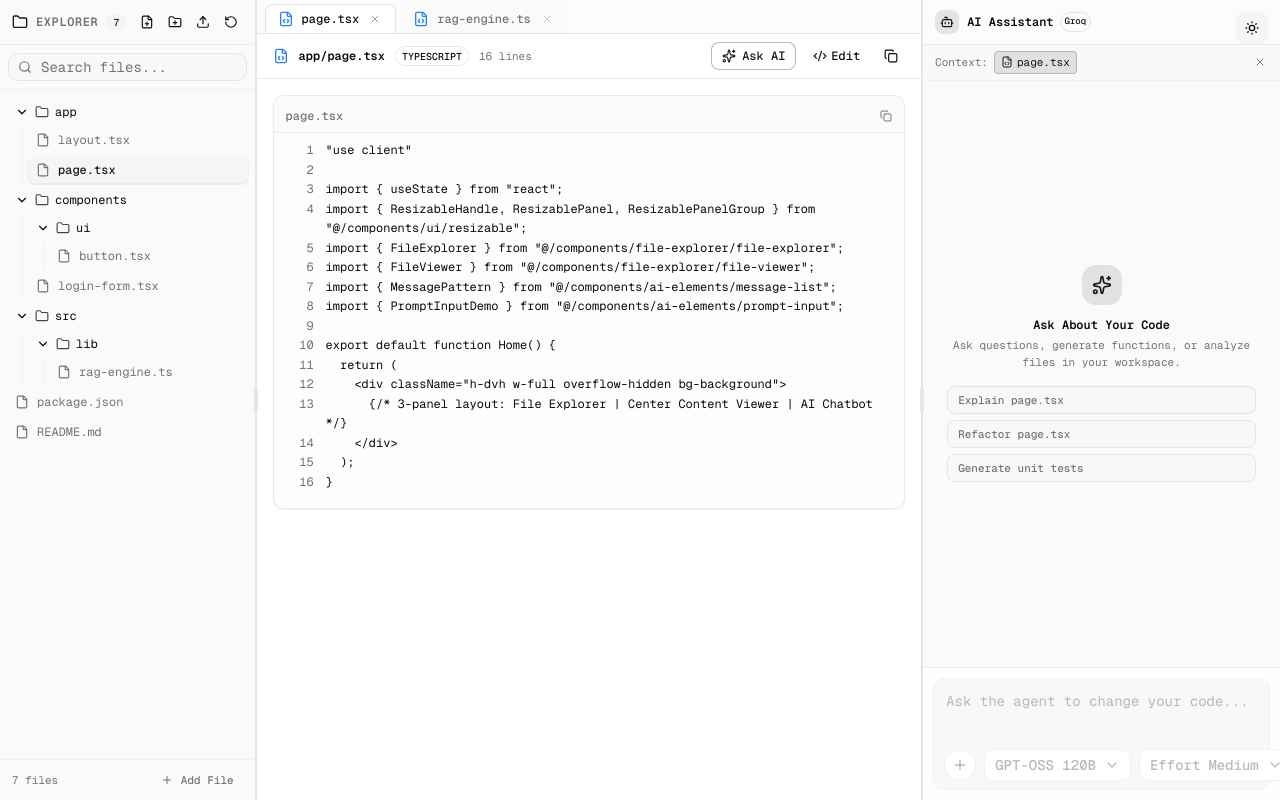
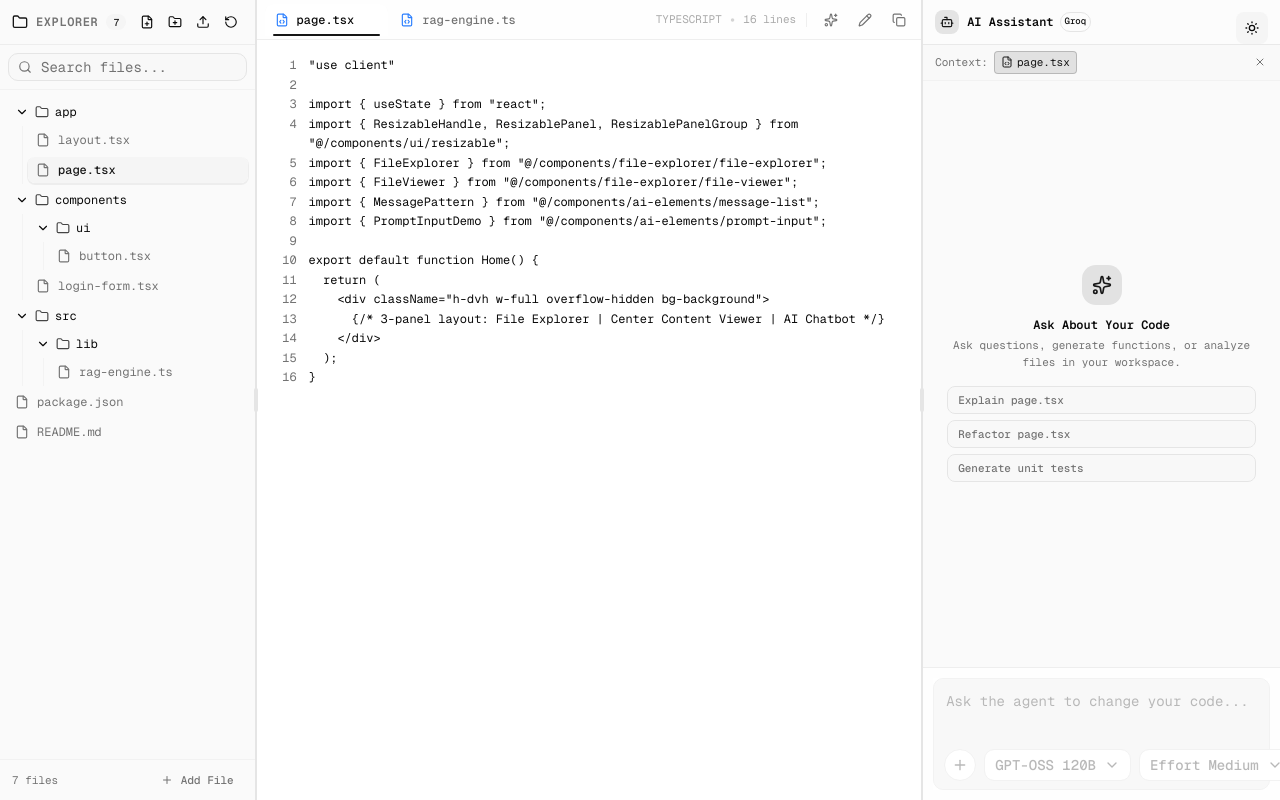
Before and after one commit to the-sukhsingh/file-rag-web, a Next.js app: page / in a window 1280 px wide. Built offline with nearby package versions, Linux system fonts and the light colour scheme.

Commit message:
refactor(file-viewer): redesign code preview to be clean, minimal, and edge-to-edge

```diff
--- a/src/components/file-explorer/file-viewer.tsx
+++ b/src/components/file-explorer/file-viewer.tsx
@@ -8,34 +8,21 @@ import {
   FileIcon,
   CopyIcon,
   CheckIcon,
-  SaveIcon,
   EyeIcon,
-  Code2Icon,
+  PencilIcon,
   XIcon,
   PlusIcon,
   SparklesIcon,
 } from "lucide-react";
 
+import { cn } from "cn";
 import { VirtualFile } from "./types";
 import { Button } from "@/components/ui/button";
-import { Badge } from "@/components/ui/badge";
 import { Textarea } from "@/components/ui/textarea";
 import { ScrollArea } from "@/components/ui/scroll-area";
 import {
-  Empty,
-  EmptyContent,
-  EmptyDescription,
-  EmptyHeader,
-  EmptyMedia,
-  EmptyTitle,
-} from "@/components/ui/empty";
-import {
   CodeBlock,
-  CodeBlockActions,
   CodeBlockContent,
-  CodeBlockCopyButton,
-  CodeBlockHeader,
-  CodeBlockTitle,
 } from "@/components/ui/code-block";
 import {
   Tooltip,
@@ -60,15 +47,15 @@ function getFileIcon(filename: string) {
     case "tsx":
     case "js":
     case "jsx":
-      return <FileCodeIcon className="size-4 text-blue-500 shrink-0" />;
+      return <FileCodeIcon className="size-3.5 text-blue-500 shrink-0" />;
     case "json":
-      return <FileJsonIcon className="size-4 text-yellow-500 shrink-0" />;
+      return <FileJsonIcon className="size-3.5 text-yellow-500 shrink-0" />;
     case "md":
     case "markdown":
     case "txt":
-      return <FileTextIcon className="size-4 text-emerald-500 shrink-0" />;
+      return <FileTextIcon className="size-3.5 text-emerald-500 shrink-0" />;
     default:
-      return <FileIcon className="size-4 text-muted-foreground shrink-0" />;
+      return <FileIcon className="size-3.5 text-muted-foreground shrink-0" />;
   }
 }
 
@@ -108,24 +95,27 @@ export function FileViewer({
 
   if (!activeFile) {
     return (
-      <div className="flex h-full w-full items-center justify-center p-8 bg-background">
-        <Empty className="max-w-md border border-dashed border-border/80 p-8 shadow-xs rounded-xl bg-card">
-          <EmptyMedia variant="icon" className="size-12 rounded-xl bg-primary/10 text-primary">
-            <FileCodeIcon className="size-6 text-primary" />
-          </EmptyMedia>
-          <EmptyHeader>
-            <EmptyTitle className="text-base font-semibold">No File Selected</EmptyTitle>
-            <EmptyDescription className="text-xs text-muted-foreground">
-              Select a file from the explorer on the left or create a new file to preview and edit its content.
-            </EmptyDescription>
-          </EmptyHeader>
-          <EmptyContent className="mt-2 flex flex-row gap-2">
-            <Button size="sm" onClick={onOpenNewFileDialog} className="gap-1.5 text-xs">
+      <div className="flex h-full w-full items-center justify-center p-8 bg-background select-none">
+        <div className="flex flex-col items-center justify-center text-center max-w-sm">
+          <div className="size-10 rounded-xl bg-muted/40 flex items-center justify-center mb-3 text-muted-foreground/60">
+            <FileCodeIcon className="size-5" />
+          </div>
+          <p className="text-sm font-medium text-foreground">No file selected</p>
+          <p className="text-xs text-muted-foreground mt-1">
+            Choose a file from the explorer on the left to preview or edit.
+          </p>
+          {onOpenNewFileDialog && (
+            <Button
+              variant="outline"
+              size="sm"
+              onClick={onOpenNewFileDialog}
+              className="mt-4 gap-1.5 text-xs h-7"
+            >
               <PlusIcon className="size-3.5" />
               New File
             </Button>
-          </EmptyContent>
-        </Empty>
+          )}
+        </div>
       </div>
     );
   }
@@ -135,123 +125,132 @@ export function FileViewer({
 
   return (
     <div className="flex h-full w-full flex-col bg-background overflow-hidden">
-      {/* Open Files Tabs Bar */}
-      {openFiles.length > 0 && (
-        <div className="flex items-center overflow-x-auto border-b border-border bg-muted/30 px-2 pt-1 scrollbar-none">
-          <div className="flex items-center gap-1">
+      {/* Sleek unified Tab and Action Bar */}
+      <div className="flex h-10 w-full items-center justify-between border-b border-border/60 bg-muted/15 px-2 select-none shrink-0">
+        {/* Left: Open File Tabs */}
+        <div className="flex items-center gap-0.5 overflow-x-auto scrollbar-none">
           {openFiles.map((file) => {
             const isActive = file.id === activeFile.id;
             return (
-                <div
+              <button
                 key={file.id}
+                type="button"
                 onClick={() => onSelectFile(file)}
-                  className={`group flex items-center gap-2 rounded-t-md px-3 py-1.5 text-xs font-medium border-t border-x transition-colors cursor-pointer select-none ${
+                className={cn(
+                  "group relative flex h-8 items-center gap-2 rounded-t-md px-2.5 text-xs font-medium transition-colors cursor-pointer",
                   isActive
-                      ? "bg-background text-foreground border-border shadow-xs"
-                      : "bg-muted/40 text-muted-foreground border-transparent hover:bg-muted/80 hover:text-foreground"
-                  }`}
+                    ? "bg-background text-foreground shadow-2xs font-medium"
+                    : "text-muted-foreground hover:bg-muted/50 hover:text-foreground"
+                )}
               >
                 {getFileIcon(file.name)}
-                  <span className="truncate max-w-32">{file.name}</span>
-                  <Button
-                    variant="ghost"
-                    size="icon-xs"
-                    className="size-4 p-0 opacity-40 hover:opacity-100 hover:bg-muted rounded"
+                <span className="truncate max-w-36">{file.name}</span>
+                <span
+                  role="button"
+                  tabIndex={0}
+                  className="rounded p-0.5 opacity-0 group-hover:opacity-100 hover:bg-muted text-muted-foreground hover:text-foreground transition-opacity"
                   onClick={(e) => {
                     e.stopPropagation();
                     onCloseFile(file.id);
                   }}
+                  onKeyDown={(e) => {
+                    if (e.key === "Enter" || e.key === " ") {
+                      e.stopPropagation();
+                      onCloseFile(file.id);
+                    }
+                  }}
                 >
                   <XIcon className="size-3" />
-                  </Button>
-                </div>
+                </span>
+                {isActive && (
+                  <span className="absolute bottom-0 left-2 right-2 h-0.5 bg-primary rounded-full" />
+                )}
+              </button>
             );
           })}
         </div>
-        </div>
+
+        {/* Right: Minimal Actions & File Meta */}
+        <div className="flex items-center gap-1.5 pl-2 shrink-0">
+          <span className="text-[11px] font-mono text-muted-foreground/60 uppercase hidden sm:inline">
+            {activeFile.language}
+          </span>
+          <span className="text-muted-foreground/30 hidden sm:inline">•</span>
+          <span className="text-[11px] font-mono text-muted-foreground/60 hidden sm:inline">
+            {lineCount} {lineCount === 1 ? "line" : "lines"}
+          </span>
+
+          {isDirty && (
+            <span className="size-1.5 rounded-full bg-amber-500" title="Unsaved changes" />
           )}
 
-      {/* File Action & Info Bar */}
-      <div className="flex items-center justify-between border-b border-border/80 px-4 py-2 bg-card/60 backdrop-blur-xs">
-        <div className="flex items-center gap-2.5 min-w-0">
-          {getFileIcon(activeFile.name)}
-          <span className="text-xs font-semibold text-foreground truncate">
-            {activeFile.path}
-          </span>
-          <Badge variant="outline" className="px-1.5 py-0 text-[10px] uppercase font-mono">
-            {activeFile.language}
-          </Badge>
-          <span className="text-[11px] text-muted-foreground hidden sm:inline">
-            {lineCount} {lineCount === 1 ? "line" : "lines"}
-          </span>
-          {isDirty && (
-            <Badge variant="secondary" className="px-1.5 py-0 text-[10px] text-amber-500 bg-amber-500/10">
-              Unsaved changes
-            </Badge>
-          )}
-        </div>
+          <div className="h-3.5 w-px bg-border/60 mx-1 hidden sm:block" />
 
-        <div className="flex items-center gap-1.5 shrink-0">
-          {/* Ask AI about this file */}
+          {/* Ask AI */}
           {onSendToChat && (
             <Tooltip>
-              <TooltipTrigger render={
+              <TooltipTrigger
+                render={
                   <Button
-                  variant="outline"
-                  size="sm"
+                    variant="ghost"
+                    size="icon-xs"
                     onClick={() => onSendToChat(activeFile)}
-                  className="h-7 text-xs gap-1.5 text-primary border-primary/30 hover:bg-primary/10"
+                    aria-label="Ask AI about this file"
+                    className="size-7 text-muted-foreground hover:text-primary"
                   >
-                  <SparklesIcon className="size-3.5 text-primary" />
-                  <span className="hidden md:inline">Ask AI</span>
+                    <SparklesIcon className="size-3.5" />
                   </Button>
-              } />
-              <TooltipContent>Discuss this file with AI</TooltipContent>
+                }
+              />
+              <TooltipContent>Ask AI about this file</TooltipContent>
             </Tooltip>
           )}
 
-          {/* Toggle Edit Mode */}
+          {/* Edit / Preview Toggle */}
+          <Tooltip>
+            <TooltipTrigger
+              render={
                 <Button
                   variant={isEditing ? "secondary" : "ghost"}
-            size="sm"
+                  size="icon-xs"
                   onClick={() => setIsEditing(!isEditing)}
-            className="h-7 text-xs gap-1"
+                  aria-label={isEditing ? "Preview Mode" : "Edit File"}
+                  className="size-7 text-muted-foreground hover:text-foreground"
                 >
                   {isEditing ? (
-              <>
                     <EyeIcon className="size-3.5" />
-                <span>Preview</span>
-              </>
                   ) : (
-              <>
-                <Code2Icon className="size-3.5" />
-                <span>Edit</span>
-              </>
+                    <PencilIcon className="size-3.5" />
                   )}
                 </Button>
+              }
+            />
+            <TooltipContent>{isEditing ? "Switch to Preview" : "Edit File"}</TooltipContent>
+          </Tooltip>
 
-          {/* Save Button (when editing) */}
+          {/* Save Button if editing */}
           {isEditing && (
             <Button
               variant="default"
-              size="sm"
+              size="xs"
               onClick={handleSave}
-              className="h-7 text-xs gap-1 bg-primary text-primary-foreground"
+              className="h-6 text-xs px-2 gap-1 bg-primary text-primary-foreground"
             >
-              <SaveIcon className="size-3.5" />
+              <CheckIcon className="size-3" />
               <span>Save</span>
             </Button>
           )}
 
           {/* Copy Button */}
           <Tooltip>
-            <TooltipTrigger render={
+            <TooltipTrigger
+              render={
                 <Button
                   variant="ghost"
                   size="icon-xs"
                   onClick={handleCopy}
-                aria-label="Copy code"
-                className="size-7"
+                  aria-label="Copy file content"
+                  className="size-7 text-muted-foreground hover:text-foreground"
                 >
                   {isCopied ? (
                     <CheckIcon className="size-3.5 text-emerald-500" />
@@ -259,40 +258,36 @@ export function FileViewer({
                     <CopyIcon className="size-3.5" />
                   )}
                 </Button>
-            } />
-            <TooltipContent>{isCopied ? "Copied!" : "Copy file content"}</TooltipContent>
+              }
+            />
+            <TooltipContent>{isCopied ? "Copied!" : "Copy code"}</TooltipContent>
           </Tooltip>
         </div>
       </div>
 
-      {/* File Content Area */}
-      <div className="flex-1 overflow-hidden relative">
+      {/* Code Preview / Editor Area - Clean & Minimal */}
+      <div className="flex-1 overflow-hidden relative bg-background">
         {isEditing ? (
-          <div className="flex h-full w-full flex-col p-3">
+          <div className="h-full w-full">
             <Textarea
               value={editValue}
               onChange={(e) => setEditValue(e.target.value)}
               placeholder="Write your code or document content here..."
-              className="flex-1 font-mono text-xs leading-relaxed p-4 resize-none rounded-lg bg-card focus-visible:ring-1 border-border/80"
+              className="h-full w-full font-mono text-xs leading-relaxed p-4 resize-none border-0 rounded-none bg-transparent focus-visible:ring-0 focus-visible:outline-none"
               spellCheck={false}
             />
           </div>
         ) : (
           <ScrollArea className="h-full w-full">
-            <div className="p-4">
-              <CodeBlock variant="default" className="rounded-lg border border-border/80 shadow-xs bg-muted/20">
-                <CodeBlockHeader className="border-b border-border/60 pb-2 bg-muted/30">
-                  <CodeBlockTitle className="text-xs text-muted-foreground flex items-center gap-1.5">
-                    {activeFile.name}
-                  </CodeBlockTitle>
-                  <CodeBlockActions>
-                    <CodeBlockCopyButton value={activeFile.content} />
-                  </CodeBlockActions>
-                </CodeBlockHeader>
+            <div className="min-h-full py-2">
+              <CodeBlock
+                variant="default"
+                className="border-0 rounded-none bg-transparent shadow-none"
+              >
                 <CodeBlockContent
                   lineNumbers
                   wrap
-                  className="p-4 text-xs font-mono leading-relaxed bg-transparent"
+                  className="px-4 py-2 text-xs font-mono leading-relaxed bg-transparent"
                 >
                   {activeFile.content}
                 </CodeBlockContent>
```
Lines whose indentation alone changed are shown as unchanged.
